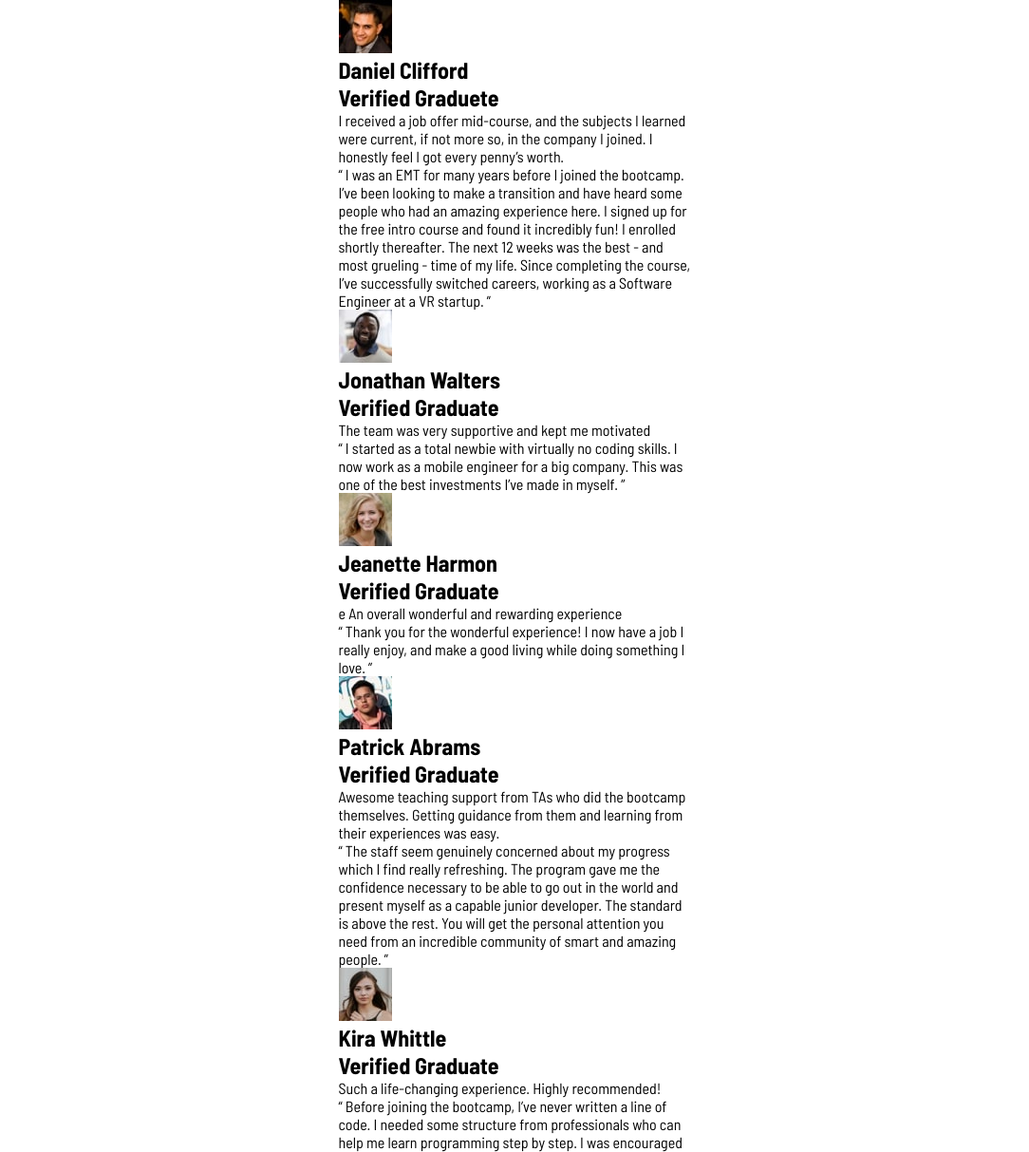
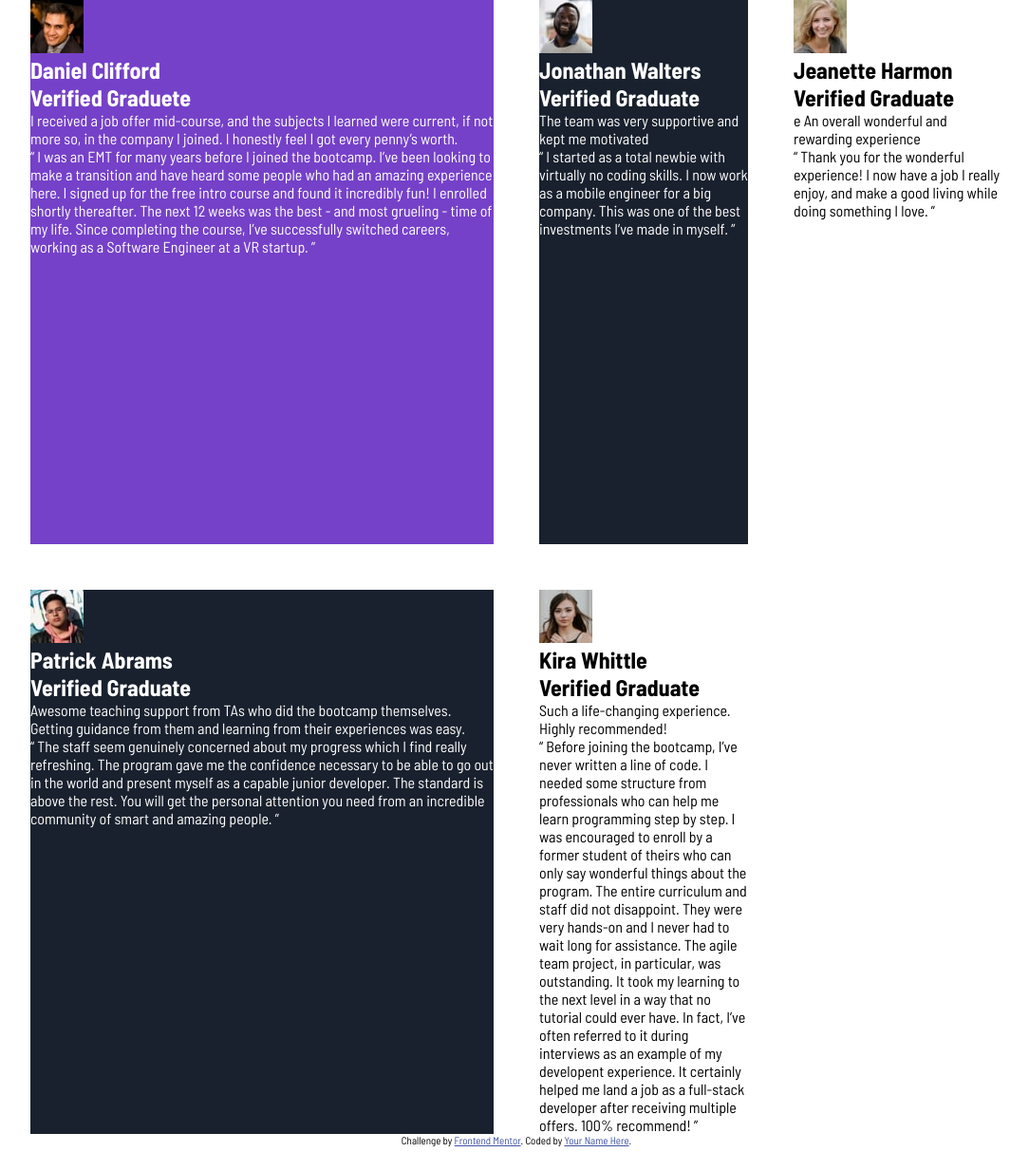
Before and after one commit to Hea092024/testimonials-grid-section-main, a plain HTML site: page index.html in a window 1280 px wide. Shown: the top 1213 px of the page at 95% size, without its empty margins (96-1180 px from the left). Drawn offline with Linux system fonts and the light colour scheme.

Commit message:
updated style

```diff
--- a/index.html
+++ b/index.html
@@ -34,7 +34,7 @@
    </head>
    <body>
       <main>
-         <article id="daniel">
+         <article id="Daniel">
             <header>
               <img src="./images/image-daniel.jpg" alt="Daniel Clifford">
                <div>
@@ -79,7 +79,7 @@
                </p>
             </section>
          </article>
-         <article>
+         <article id="Jeanette">
             <header>
                <img src="./images/image-jeanette.jpg" alt="Jeanette Harmon" />
                <div>
@@ -98,7 +98,7 @@
                </p>
             </section>
          </article>
-         <article>
+         <article id="Patrick">
             <header>
                <img src="./images/image-patrick.jpg" alt="Patrick Abrams" />
                <div>
@@ -122,7 +122,7 @@
                </p>
             </section>
          </article>
-         <article>
+         <article id="Kira">
             <header>
                <img src="./images/image-kira.jpg" alt="Kira Whittle" />
                <div>
--- a/style.css
+++ b/style.css
@@ -30,3 +30,40 @@ main {
     padding: 0;
     box-sizing: border-box;
 }
+
+#Daniel{
+    background-color: var(--moderate-violet);
+}
+#Jonathan {
+    background-color: var(--very-dark-blackish-blue);
+
+}
+
+#Daniel,
+#Jonathan,
+#Patrick {
+    color: var(--white);
+}
+
+#Jeanette,
+#kira {
+    background-color: var(--white);
+}
+
+#Patrick{
+    background-color: var(--very-dark-blackish-blue);
+}
+
+@media only screen and (min-width :500px) {
+    main {
+        max-width: 80%;
+    display: grid;
+    grid-template-columns: repeat(4, 1fr);
+    grid-template-rows: repeat(2, 1fr);
+    gap: 48px;
+    #Daniel,
+    #Patrick{
+        grid-column: 1/3;
+    }
+    }
+}
```
